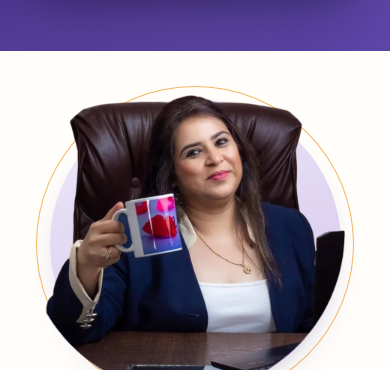
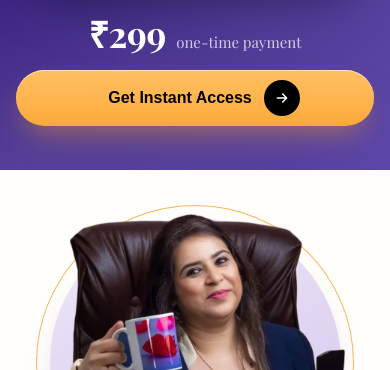
Before and after one commit to kundan-scale/sandhya-bajaj-academy, a plain HTML site: page index.html in a window 390 px wide. Shown: the part 6082-6452 px from the top of the page. Drawn offline with nearby package versions, Linux system fonts and the light colour scheme; a web font is replaced by a local one.

Commit message:
Add price and Get Instant Access button to the testimonial section
Co-Authored-By: Claude Opus 5.5 <noreply@anthropic.com>

```diff
--- a/css/styles.css
+++ b/css/styles.css
@@ -348,6 +348,7 @@ p { margin: 0; }
 }
 .reviews__card:hover { transform: translateY(-3px); box-shadow: 0 30px 56px -24px rgba(0, 0, 0, 0.6), 0 0 0 6px rgba(255, 179, 75, 0.10); }
 .reviews__card img { display: block; width: 100%; height: auto; border-radius: 10px; }
+.reviews__buy { margin-top: 12px; }
 
 /* ---------- Author ---------- */
 .author { display: grid; grid-template-columns: minmax(0, 0.78fr) minmax(0, 1.22fr); gap: 56px; align-items: center; }
@@ -713,6 +714,9 @@ p { margin: 0; }
   .reviews__card { padding: 6px; border-radius: 14px; }
   .reviews__card img { border-radius: 9px; }
   .reviews__sub { font-size: 15px; }
+  .reviews__buy { margin-top: 8px; flex-direction: column; align-items: stretch; text-align: center; gap: 14px; }
+  .reviews__buy .price { justify-content: center; }
+  .reviews__buy .btn--accent { width: 100%; }
   .faq__q { font-size: 18px; line-height: 26px; padding: 18px 0; }
   .faq__icon { width: 32px; height: 32px; }
   .faq__a { padding: 0 0 20px; }
--- a/index.html
+++ b/index.html
@@ -288,6 +288,16 @@
             </figure>
           </li>
         </ul>
+        <div class="buy-row buy-row--center reviews__buy">
+          <div class="price">
+            <span class="price__now" data-price>₹299</span>
+            <span class="price__note" data-price-note>one-time payment</span>
+          </div>
+          <a class="btn btn--accent" href="#offer" data-checkout>
+            Get Instant Access
+            <span class="btn__arrow" aria-hidden="true"><svg><use href="#i-arrow"/></svg></span>
+          </a>
+        </div>
       </div>
     </section>
 
```
